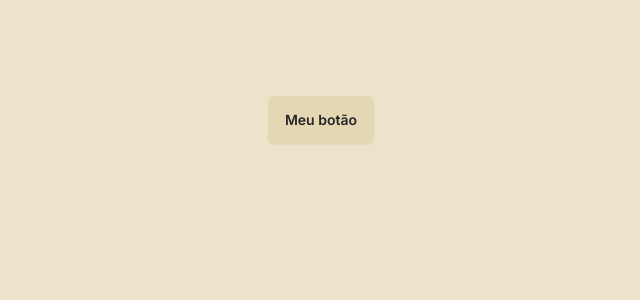
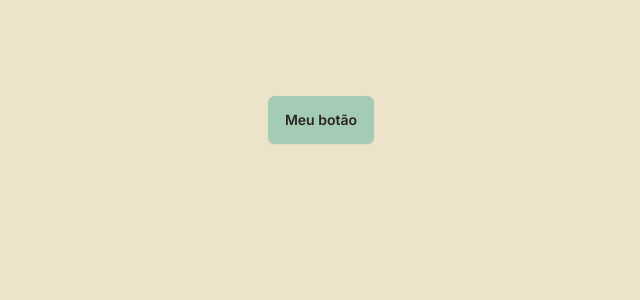
Before and after one commit to caXos/jammming, a Next.js app: page / in a window 1280 px wide. Shown: the top 300 px of the page, without its empty margins (319-959 px from the left). Built offline with nearby package versions, Linux system fonts and the light colour scheme.

Commit message:
Update Button
Button now recieves color as a prop

Created StylesPlaceholder to hold DaisyUI's static classes, so then components can use them dinamically

```diff
--- a/src/app/page.js
+++ b/src/app/page.js
@@ -4,7 +4,9 @@ import Button from "@/components/Button";
 export default function Home() {
   return (
     <main className="flex min-h-screen flex-col items-center justify-between p-24 bg-base-100">
-      <Button color="primary">Meu botão</Button>
+      <Button color="secondary">
+        Meu botão
+      </Button>
     </main>
   );
 }
--- a/src/components/Button.jsx
+++ b/src/components/Button.jsx
@@ -1,3 +1,4 @@
+
 // export default function Button ({ props }) {
 //     const color = props.color ? props.color : '';
 //     const type = props.type;
@@ -13,7 +14,8 @@
 //     );
 // }
 
-export default function Button({children, props}) {
+export default function Button(props) {
     console.log(props);
-    return (<button className="btn hover:btn-active">{children}</button>)
+    const color = props.color ? props.color : '';
+    return (<button className={`btn btn-${color} hover:btn-active`}>{props.children}</button>)
 }
--- /dev/null
+++ b/src/components/StylesPlaceholder.jsx
@@ -0,0 +1,10 @@
+export default function StylesPlaceholder() {
+    return (
+        <>
+        <button className="btn btn-primary"></button>
+        <button className="btn btn-secondary"></button>
+        <button className="btn btn-error"></button>
+        <button className="btn btn-success"></button>
+        </>
+    );
+}
```
